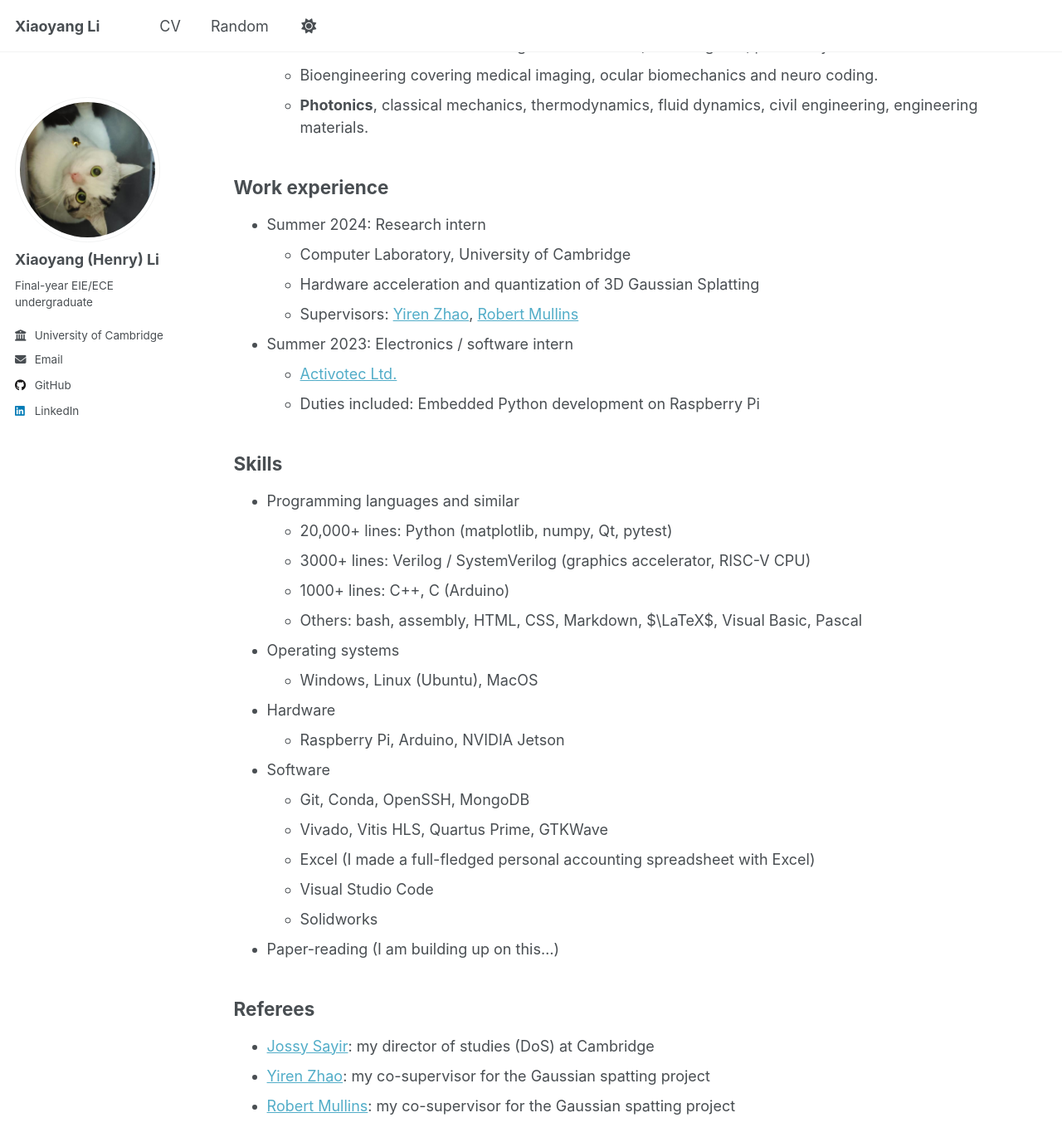
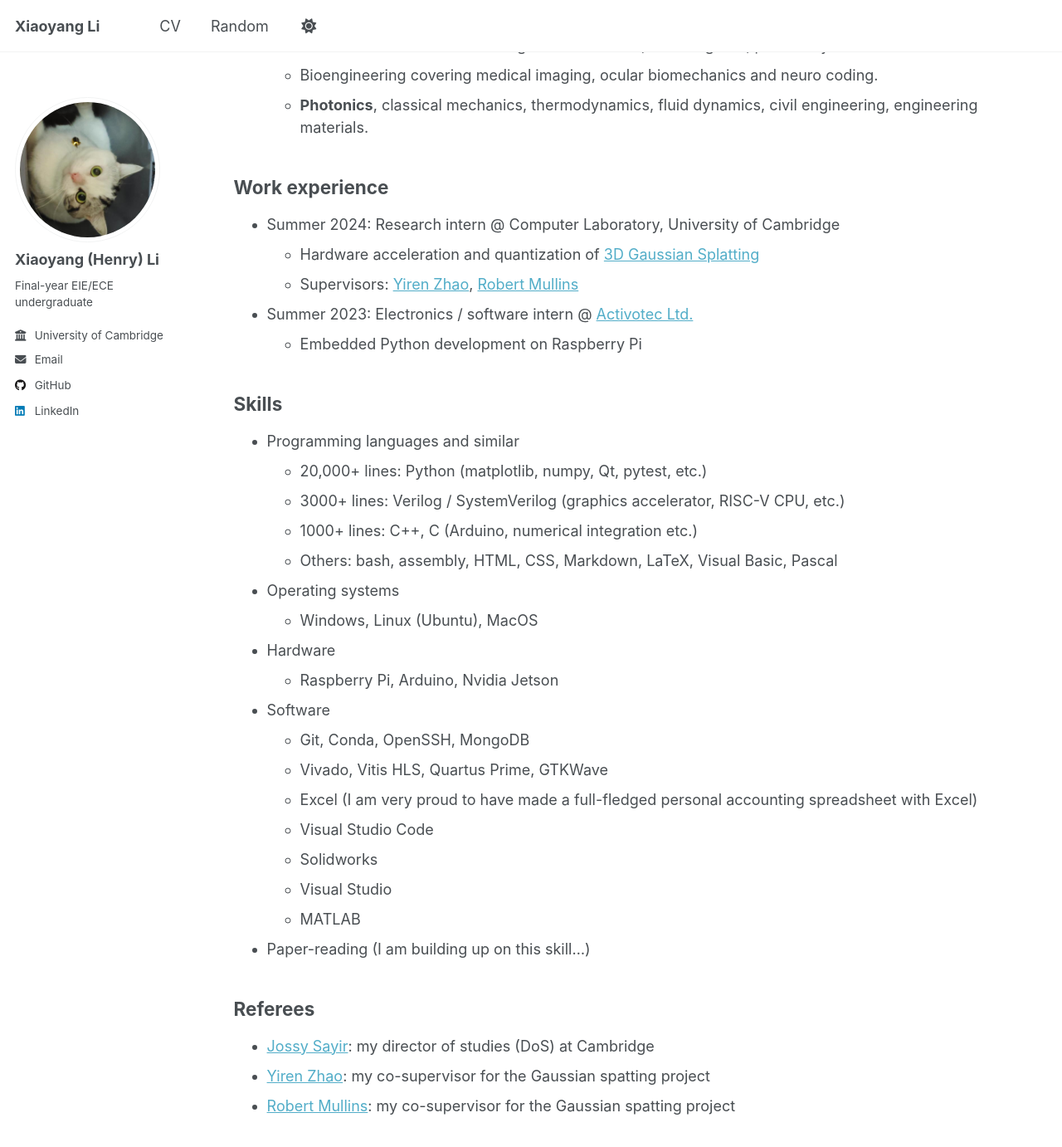
Before and after one commit to xli562/xli562.github.io, a Jekyll site: the page built from _pages/cv.md, in a window 1280 px wide and 1400 px high, scrolled down 304 px. Shown: the top 1382 px of the window at 83% size. Built offline with Jekyll 4.4.1, drawn with Linux system fonts in a browser that asks for light colours; a script that is not in the unit is left out; some of the changed text lies outside the part shown.

Commit message:
Minor wording changes

```diff
--- a/_pages/cv.md
+++ b/_pages/cv.md
@@ -20,37 +20,37 @@ redirect_from:
 
 ## Work experience
 
-* Summer 2024: Research intern
-  * Computer Laboratory, University of Cambridge
-  * Hardware acceleration and quantization of 3D Gaussian Splatting
+* Summer 2024: Research intern @ Computer Laboratory, University of Cambridge
+  * Hardware acceleration and quantization of [3D Gaussian Splatting]((https://repo-sam.inria.fr/fungraph/3d-gaussian-splatting/))
   * Supervisors: [Yiren Zhao](https://aaron-zhao123.github.io/), [Robert Mullins](https://www.cl.cam.ac.uk/~rdm34/)
 
-* Summer 2023: Electronics / software intern
-  * [Activotec Ltd.](https://activotec.com/)
-  * Duties included: Embedded Python development on Raspberry Pi
+* Summer 2023: Electronics / software intern @ [Activotec Ltd.](https://activotec.com/)
+  * Embedded Python development on Raspberry Pi
 
 ## Skills
 
 * Programming languages and similar
-  * 20,000+ lines: Python (matplotlib, numpy, Qt, pytest)
-  * 3000+ lines: Verilog / SystemVerilog (graphics accelerator, RISC-V CPU)
-  * 1000+ lines: C++, C (Arduino)
-  * Others: bash, assembly, HTML, CSS, Markdown, $\LaTeX$, Visual Basic, Pascal
+  * 20,000+ lines: Python (matplotlib, numpy, Qt, pytest, etc.)
+  * 3000+ lines: Verilog / SystemVerilog (graphics accelerator, RISC-V CPU, etc.)
+  * 1000+ lines: C++, C (Arduino, numerical integration etc.)
+  * Others: bash, assembly, HTML, CSS, Markdown, LaTeX, Visual Basic, Pascal
 * Operating systems
   * Windows, Linux (Ubuntu), MacOS
 * Hardware
-  * Raspberry Pi, Arduino, NVIDIA Jetson
+  * Raspberry Pi, Arduino, Nvidia Jetson
 * Software
   * Git, Conda, OpenSSH, MongoDB
   * Vivado, Vitis HLS, Quartus Prime, GTKWave
-  * Excel (I made a full-fledged personal accounting spreadsheet with Excel)
+  * Excel (I am very proud to have made a full-fledged personal accounting spreadsheet with Excel)
   * Visual Studio Code
   * Solidworks
-* Paper-reading (I am building up on this...)
+  * Visual Studio
+  * MATLAB
+* Paper-reading (I am building up on this skill...)
 
 ## Referees
 
-* [Jossy Sayir](https://sigproc.eng.cam.ac.uk/Main/JS851): my director of studies (DoS) at Cambridge
+* [Jossy Sayir](https://www.eng.cam.ac.uk/profiles/js851): my director of studies (DoS) at Cambridge
 * [Yiren Zhao](https://aaron-zhao123.github.io/): my co-supervisor for the Gaussian spatting project
 * [Robert Mullins](https://www.cl.cam.ac.uk/~rdm34/): my co-supervisor for the Gaussian spatting project
 
```
Also changed, not shown: other parts of _pages/cv.md (+1 -1 lines), _pages/about.md (+2 -2 lines), _pages/random.md (+3 -3 lines).
